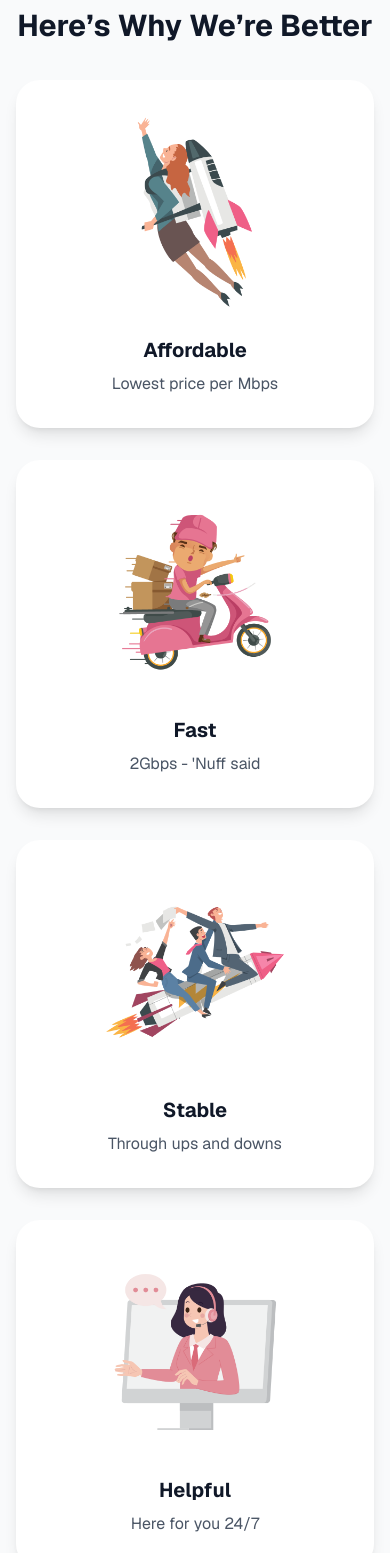
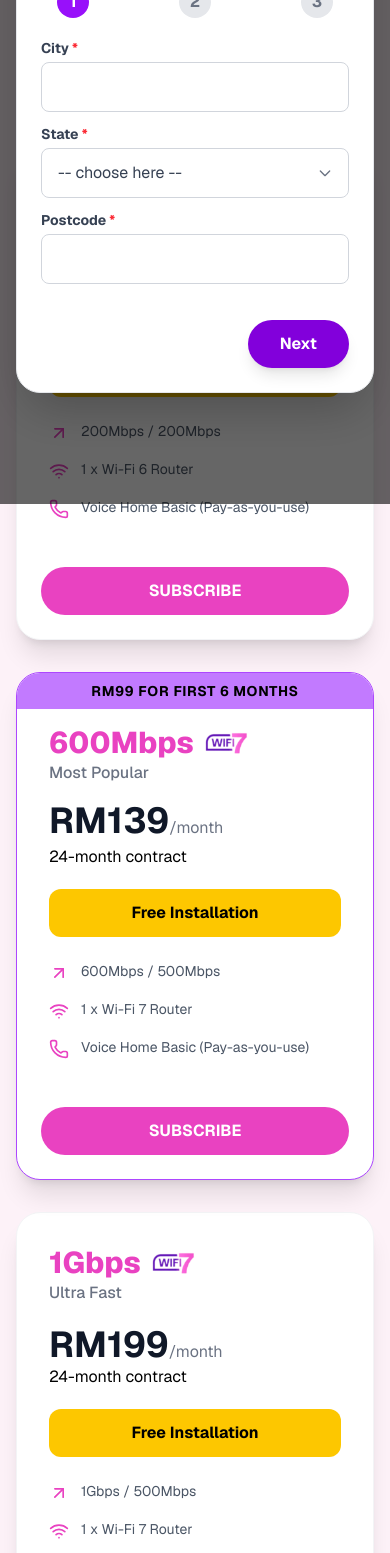
Before and after one commit to cwhui1001/time_distributer, a Next.js app: page /home in a window 390 px wide. Shown: the part 340-1893 px from the top of the page. Built offline with nearby package versions, Linux system fonts and the light colour scheme.

Commit message:
added pop up modal for coverage check

```diff
--- a/src/pages/home.tsx
+++ b/src/pages/home.tsx
@@ -1,11 +1,22 @@
 
 import HeroSlider from "@/components/HeroSlider";
+import WhyWeBetter from "@/components/WhyWeBetter";
+import CoverageSection from "@/components/CoverageSection";
+import SupportSection from "@/components/SupportSection";
 import Head from "next/head";
 import Image from "next/image";
 import Link from "next/link";
 import { Check, Wifi, ArrowUpRight, Phone } from "lucide-react";
+import React, { useState, useEffect } from "react";
+import CheckCoverageModal from "@/components/CheckCoverageModal";
 
 export default function Home() {
+  const [isModalOpen, setIsModalOpen] = useState(false);
+
+  useEffect(() => {
+    setIsModalOpen(true);
+  }, []);
+
   return (
     <>
       <Head>
@@ -15,56 +26,15 @@ export default function Home() {
       <HeroSlider />
 
       {/* Why We Are Better Section */}
-      <section className="py-12 bg-gray-50">
-        <div className="max-w-7xl mx-auto px-4 sm:px-6 lg:px-8 text-center">
-            <h2 className="text-3xl font-bold text-gray-900 mb-9">Here’s Why We’re Better</h2>
-
-            <div className="grid grid-cols-1 md:grid-cols-2 lg:grid-cols-4 gap-8">
-                {/* Affordable */}
-                <div className="flex flex-col items-center bg-white p-8 rounded-3xl shadow-lg hover:shadow-xl transition-all duration-300 transform hover:-translate-y-1">
-                    <div className="mb-6">
-                        <Image src="/images/affordable.png" alt="Affordable" width={200} height={200} className="object-contain" />
-                    </div>
-                    <h3 className="text-xl font-bold text-gray-900 mb-2">Affordable</h3>
-                    <p className="text-gray-600">Lowest price per Mbps</p>
-                </div>
-
-                {/* Fast */}
-                <div className="flex flex-col items-center bg-white p-8 rounded-3xl shadow-lg hover:shadow-xl transition-all duration-300 transform hover:-translate-y-1">
-                    <div className="mb-6">
-                        <Image src="/images/fast.png" alt="Fast" width={200} height={200} className="object-contain" />
-                    </div>
-                    <h3 className="text-xl font-bold text-gray-900 mb-2">Fast</h3>
-                    <p className="text-gray-600">2Gbps - 'Nuff said</p>
-                </div>
-
-                {/* Stable */}
-                <div className="flex flex-col items-center bg-white p-8 rounded-3xl shadow-lg hover:shadow-xl transition-all duration-300 transform hover:-translate-y-1">
-                    <div className="mb-6">
-                         <Image src="/images/stable.png" alt="Stable" width={200} height={200} className="object-contain" />
-                    </div>
-                    <h3 className="text-xl font-bold text-gray-900 mb-2">Stable</h3>
-                    <p className="text-gray-600">Through ups and downs</p>
-                </div>
-
-                {/* Helpful */}
-                <div className="flex flex-col items-center bg-white p-8 rounded-3xl shadow-lg hover:shadow-xl transition-all duration-300 transform hover:-translate-y-1">
-                    <div className="mb-6">
-                        <Image src="/images/helpful.png" alt="Helpful" width={200} height={200} className="object-contain" />
-                    </div>
-                    <h3 className="text-xl font-bold text-gray-900 mb-2">Helpful</h3>
-                    <p className="text-gray-600">Here for you 24/7</p>
-                </div>
-            </div>
-        </div>
-      </section>
+      {/* Why We Are Better Section */}
+      <WhyWeBetter />
 
 
       {/* Pricing Plans Section */}
-      <section className="py-10 bg-gray-50">
+      <section className="py-10 bg-pink-50">
         <div className="max-w-7xl mx-auto px-4 sm:px-6 lg:px-8">
             <div className="text-center mb-9">
-                <h2 className="text-3xl font-bold text-gray-900 mb-4">Find Your Desired Plan</h2>
+                <h2 className="text-3xl md:text-4xl font-bold text-gray-900 mb-4">Find Your Desired Plan</h2>
                 <p className="text-xl text-gray-600">Browse around. We want you to find your perfect match.</p>
             </div>
 
@@ -72,22 +42,22 @@ export default function Home() {
                 {/* Plan 1: 200Mbps */}
                 <div className="bg-white rounded-3xl shadow-xl overflow-hidden hover:shadow-2xl transition-all duration-300 transform hover:-translate-y-1 border border-gray-100 flex flex-col">
                     <div className="p-8 flex-grow">
-                        <div className="mb-6">
+                        <div className="mb-5">
                             <h3 className="text-3xl font-extrabold text-primary">200Mbps</h3>
                             <p className="text-gray-500 font-medium">Starter Pack</p>
                         </div>
-                        <div className="mb-6">
+                        <div className="mb-5">
                             <span className="text-4xl font-bold text-gray-900">RM99</span>
                             <span className="text-gray-500">/month</span>
+                            <p className="text-md text-black py-1">24-month contract</p>
                         </div>
-                        <div className="bg-yellow-400 p-4 rounded-xl mb-6">
-                            <p className="text-center text-md font-semibold text-black">24-month contract</p>
-                            <p className="text-center text-sm text-black mt-1">Free Installation</p>
+                        <div className="bg-yellow-400 p-3 rounded-xl mb-6">
+                            <p className="text-center text-md text-black font-bold">Free Installation</p>
                         </div>
                         <div className="space-y-4 mb-4">
                             <div className="flex items-start gap-3">
                                 <ArrowUpRight className="w-5 h-5 text-primary flex-shrink-0 mt-0.5" />
-                                <span className="text-gray-600 text-sm">200Mbps Download / 200Mbps Upload</span>
+                                <span className="text-gray-600 text-sm">200Mbps / 200Mbps</span>
                             </div>
                              <div className="flex items-start gap-3">
                                 <Wifi className="w-5 h-5 text-primary flex-shrink-0 mt-0.5" />
@@ -118,28 +88,28 @@ export default function Home() {
                     <div className="bg-purple-400 text-black text-center py-2 text-sm font-bold uppercase tracking-wider w-full">
                         RM99 for first 6 months
                     </div>
-                    <div className="p-6 flex-grow">
-                        <div className="mb-1">
-                            <div className="flex items-center gap-2">
+                    <div className="px-8 pb-8 pt-4 flex-grow mt-0">
+                        <div className="mb-4">
+                            <div className="flex items-center gap-2 h-9">
                                 <h3 className="text-3xl font-extrabold text-primary">600Mbps</h3>
                                 <div className="w-12 h-12 relative">
                                     <Image src="/images/promo-badge.png" alt="Offer" fill className="object-contain" />
                                 </div>
                             </div>
-                            <p className="text-gray-500 font-medium">Most Popular</p>
+                            <p className="text-gray-500 font-medium mt-0">Most Popular</p>
                         </div>
                         <div className="mb-4">
                             <span className="text-4xl font-bold text-gray-900">RM139</span>
                             <span className="text-gray-500">/month</span>
+                            <p className="text-md text-black py-1">24-month contract</p>
                         </div>
-                        <div className="bg-yellow-400 p-4 rounded-xl mb-6">
-                             <p className="text-center text-md font-semibold text-black">24-month contract</p>
-                             <p className="text-center text-sm text-black mt-1">Free Installation</p>
+                        <div className="bg-yellow-400 p-3 rounded-xl mb-6">
+                             <p className="text-center text-md text-black font-bold">Free Installation</p>
                         </div>
                          <div className="space-y-4 mb-4">
                             <div className="flex items-start gap-3">
                                 <ArrowUpRight className="w-5 h-5 text-primary flex-shrink-0 mt-0.5" />
-                                <span className="text-gray-600 text-sm">600Mbps Download / 500Mbps Upload</span>
+                                <span className="text-gray-600 text-sm">600Mbps / 500Mbps</span>
                             </div>
                              <div className="flex items-start gap-3">
                                 <Wifi className="w-5 h-5 text-primary flex-shrink-0 mt-0.5" />
@@ -169,8 +139,8 @@ export default function Home() {
                 {/* Plan 3: 1Gbps */}
                 <div className="bg-white rounded-3xl shadow-xl overflow-hidden hover:shadow-2xl transition-all duration-300 transform hover:-translate-y-1 border border-gray-100 flex flex-col">
                     <div className="p-8 flex-grow">
-                        <div className="mb-4">
-                            <div className="flex items-center gap-2">
+                        <div className="mb-5">
+                            <div className="flex items-center gap-2 h-9">
                                 <h3 className="text-3xl font-extrabold text-primary">1Gbps</h3>
                                 <div className="w-12 h-12 relative">
                                     <Image src="/images/promo-badge.png" alt="Offer" fill className="object-contain" />
@@ -178,18 +148,18 @@ export default function Home() {
                             </div>
                             <p className="text-gray-500 font-medium">Ultra Fast</p>
                         </div>
-                        <div className="mb-6">
+                        <div className="mb-5">
                             <span className="text-4xl font-bold text-gray-900">RM199</span>
                             <span className="text-gray-500">/month</span>
+                            <p className="text-md text-black">24-month contract</p>
                         </div>
-                        <div className="bg-yellow-400 p-4 rounded-xl mb-6">
-                             <p className="text-center text-md font-semibold text-black">24-month contract</p>
-                             <p className="text-center text-sm text-black mt-1">Free Installation</p>
+                        <div className="bg-yellow-400 p-3 rounded-xl mb-6">
+                             <p className="text-center text-md text-black font-bold">Free Installation</p>
                         </div>
                          <div className="space-y-4 mb-4">
                             <div className="flex items-start gap-3">
                                 <ArrowUpRight className="w-5 h-5 text-primary flex-shrink-0 mt-0.5" />
-                                <span className="text-gray-600 text-sm">1Gbps Download / 500Mbps Upload</span>
+                                <span className="text-gray-600 text-sm">1Gbps / 500Mbps </span>
                             </div>
                              <div className="flex items-start gap-3">
                                 <Wifi className="w-5 h-5 text-primary flex-shrink-0 mt-0.5" />
@@ -219,23 +189,23 @@ export default function Home() {
                 {/* Plan 4: 2Gbps */}
                 <div className="bg-white rounded-3xl shadow-xl overflow-hidden hover:shadow-2xl transition-all duration-300 transform hover:-translate-y-1 border border-gray-100 flex flex-col">
                     <div className="p-8 flex-grow">
-                        <div className="mb-6">
+                        <div className="mb-5">
                             <h3 className="text-3xl font-extrabold text-primary">2Gbps</h3>
                             <p className="text-gray-500 font-medium">Maximum Speed</p>
                         </div>
-                        <div className="mb-6">
+                        <div className="mb-5">
                             <span className="text-4xl font-bold text-gray-900">RM379</span>
                             <span className="text-gray-500">/month</span>
+                            <p className="text-md text-black">24-month contract</p>
                         </div>
-                        <div className="bg-yellow-400 p-4 rounded-xl mb-6">
-                             <p className="text-center text-md font-semibold text-black">24-month contract</p>
-                             <p className="text-center text-sm text-black mt-1">Free Installation</p>
+                        <div className="bg-yellow-400 p-3 rounded-xl mb-6">
+                             <p className="text-center text-md text-black font-bold">Free Installation</p>
                         </div>
 
                          <div className="space-y-4 mb-4">
                             <div className="flex items-start gap-3">
                                 <ArrowUpRight className="w-5 h-5 text-primary flex-shrink-0 mt-0.5" />
-                                <span className="text-gray-600 text-sm">2Gbps Download / 500Mbps Upload</span>
+                                <span className="text-gray-600 text-sm">2Gbps / 500Mbps </span>
                             </div>
                              <div className="flex items-start gap-3">
                                 <Wifi className="w-5 h-5 text-primary flex-shrink-0 mt-0.5" />
@@ -281,106 +251,15 @@ export default function Home() {
       </section>
 
       {/* Device Coverage & Check Coverage Section */}
-      <section className="py-16 bg-white">
-        <div className="max-w-7xl mx-auto px-4 sm:px-6 lg:px-8">
-            <div className="grid grid-cols-1 lg:grid-cols-2 gap-8">
-                {/* Left Card: Device Coverage */}
-                <div className="bg-blue-300 rounded-3xl shadow-lg border border-gray-100 p-8 flex flex-col items-center text-center">
-                    <div className="w-full max-w-sm ">
-                        <Image
-                            src="/images/home-devices-WiFi-6.webp"
-                            alt="WiFi 6 Devices"
-                            width={500}
-                            height={400}
-                            className="w-[390px] h-[290px] object-contain"
-                        />
-                    </div>
-                    <h3 className="text-2xl font-bold text-gray-900 mb-4">When One Device Does Not Cover It</h3>
-                    <p className="text-gray-600 mb-8 max-w-md">From seamless mesh Wi-Fi to speed demon routers, you can create the home network of your dreams.</p>
-                    <a
-                        href="/application"
-                        className="inline-block bg-blue-600 text-white px-8 py-3 rounded-full font-bold hover:bg-black transition-colors"
-                    >
-                        SUBSCRIBE
-                    </a>
-                </div>
+      <CoverageSection onOpenModal={() => setIsModalOpen(true)} />
 
-                {/* Right Card: Check Coverage */}
-                <div className="bg-purple-300 rounded-3xl shadow-lg border border-gray-100 p-8 flex flex-col items-center text-center justify-center">
-                    <div className="w-[200px] h-[200px] mb-8 relative">
-                         <Image
-                            src="/images/icon-check-coverage.png"
-                            alt="Check Coverage Icon"
-                            fill
-                            className="object-contain"
-                        />
-                    </div>
-                    <h3 className="text-2xl font-bold text-gray-900 mb-4">Check Coverage Time<br/>Have we got you covered?</h3>
-                    <p className="text-gray-600 mb-8 max-w-md">Fill up your building name/ street name/ postal code for coverage check.<br/>Time Home Fibre Coverage</p>
-                    <Link
-                        href="/check-coverage"
-                        className="inline-block bg-purple-600 text-white px-8 py-3 rounded-full font-bold hover:bg-black transition-colors"
-                    >
-                        CHECK NOW
-                    </Link>
-                </div>
-            </div>
-        </div>
-      </section>
       {/* Support Section */}
-            <section className="py-20 bg-gray-50">
-              <div className="max-w-4xl mx-auto px-4 text-center">
-                  <h2 className="text-3xl font-bold text-gray-900 mb-4">Reach Us Anywhere, Anytime</h2>
-                  <p className="text-gray-600 text-lg mb-12">
-                    We’ve got everything you need to manage your account, take charge of your connection and more, all at your fingertips.
-                  </p>
+      <SupportSection />
 
-                  <div className="grid grid-cols-1 md:grid-cols-3 gap-10">
-                     <div className="flex flex-col items-center p-6">
-                        <div className="mb-6">
-                          <Image
-                            src="/images/technical-support.png"
-                            alt="Technical Support"
-                            width={160}
-                            height={160}
-                            className="object-contain"
-                          />
-                        </div>
-                        <a href="tel:1800181818" className="bg-black text-white px-8 py-3 rounded-full font-bold hover:bg-yellow-500 hover:text-black transition-colors shadow-lg">
-                          Technical Support
-                        </a>
-                     </div>
-                     <div className="flex flex-col items-center p-6">
-                        <div className="mb-6">
-                          <Image
-                            src="/images/enquiry.png"
-                            alt="Sign Up Enquiries"
-                            width={160}
-                            height={160}
-                            className="object-contain"
-                          />
-                        </div>
-                        <a href="https://api.whatsapp.com/send?phone=601133038836&text=Hello%20TIME%20InternetI%20would%20like%20to%20know%20if%20my%20area%20is%20under%20TIME%20coverage%3FFull%20Address%20%3A%20Building%20Name%3A" target="_blank" rel="noopener noreferrer" className="bg-black text-white px-8 py-3 rounded-full font-bold hover:bg-yellow-500 hover:text-black transition-colors shadow-lg">
-                          Sign Up Enquiries
-                        </a>
-                     </div>
-                     <div className="flex flex-col items-center p-6">
-                        <div className="mb-6">
-                          <Image
-                            src="/images/pay.png"
-                            alt="Pay Now"
-                            width={160}
-                            height={160}
-                            className="object-contain"
-                          />
-                        </div>
-                         <a href="https://quickpay.time.com.my/web/account" className="bg-black text-white px-8 py-3 rounded-full font-bold hover:bg-yellow-500 hover:text-black transition-colors shadow-lg">
-                          Pay Now
-                         </a>
-                     </div>
-                  </div>
-              </div>
-            </section>
+        <CheckCoverageModal
+            isOpen={isModalOpen}
+            onClose={() => setIsModalOpen(false)}
+        />
     </>
   );
 }
--- a/src/pages/index.tsx
+++ b/src/pages/index.tsx
@@ -4,8 +4,15 @@ import Image from 'next/image';
 import { ArrowRight, Monitor, Briefcase, Users, Phone, FileText, CreditCard, Zap } from 'lucide-react';
 import Head from 'next/head';
 import HeroSlider from '@/components/HeroSlider';
+import CheckCoverageModal from '@/components/CheckCoverageModal';
+import { useState, useEffect } from 'react';
 
 export default function Main() {
+    const [isModalOpen, setIsModalOpen] = useState(false);
+
+    useEffect(() => {
+      setIsModalOpen(true);
+    }, []);
   return (
     <>
       <Head>
@@ -271,6 +278,10 @@ export default function Main() {
           </div>
         </div>
       </section>
+      <CheckCoverageModal
+                  isOpen={isModalOpen}
+                  onClose={() => setIsModalOpen(false)}
+              />
     </>
   );
 }
```
